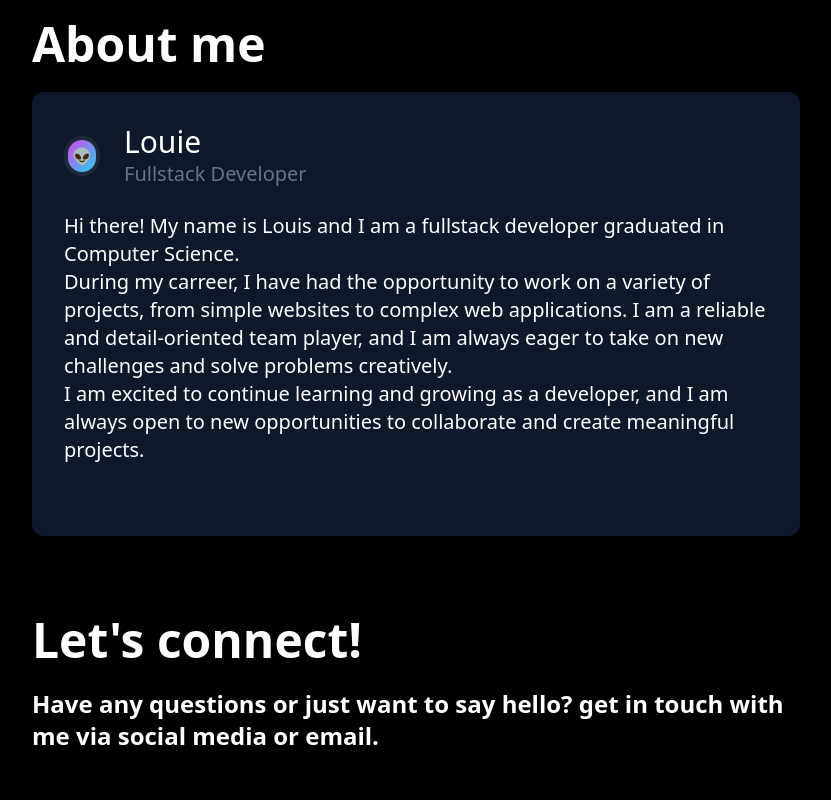
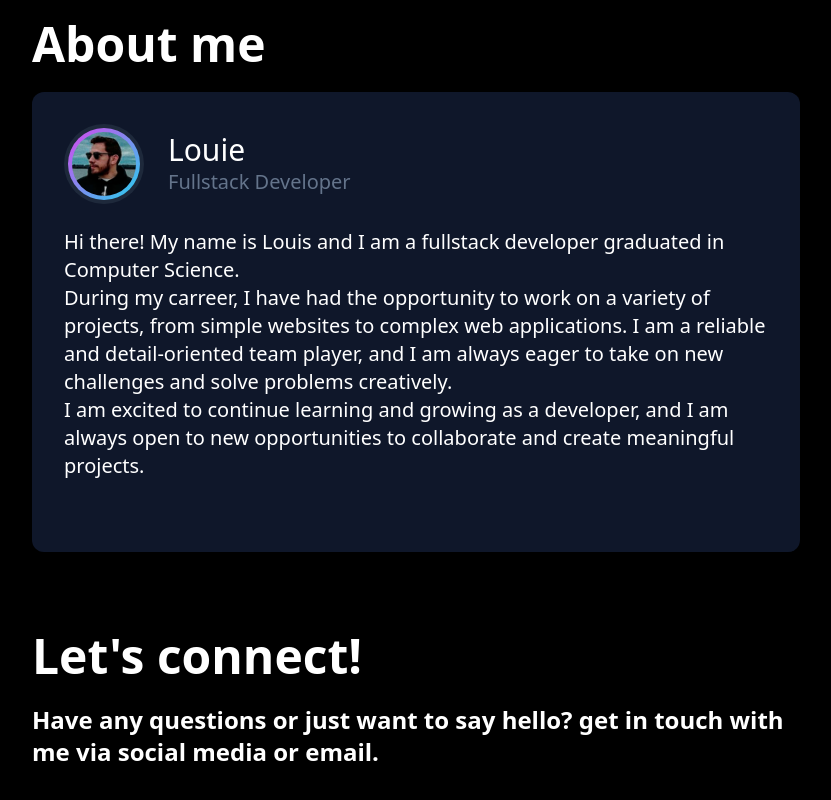
Before and after one commit to louiecodes/portfolio, a Vue app: page / in a window 1280 px wide. Shown: the part 1692-2492 px from the top of the page, without its empty margins (224-1055 px from the left). Built offline with nearby package versions, Linux system fonts and the light colour scheme.

Commit message:
Added avatar picture in about section

```diff
--- a/src/components/AboutSection.vue
+++ b/src/components/AboutSection.vue
@@ -4,8 +4,7 @@
     <div class="rounded-xl flex items-center space-x-6">
       <div class="p-1 bg-slate-800 rounded-full">
         <div class="p-1 bg-gradient-to-br from-fuchsia-500 to-cyan-400 rounded-full">
-          <!-- <img class="h-16 w-16 rounded-full" src="/avatar.png" alt="A_photo_of_Louie" /> -->
-          <span class="h-16 w-16 rounded-full">👽</span>
+          <img class="h-16 w-16 rounded-full" src="@/assets/avatar.png" alt="A_photo_of_Louie" />
         </div>
       </div>
       <div>
```
Also changed, not shown: src/assets/avatar.png (added).
